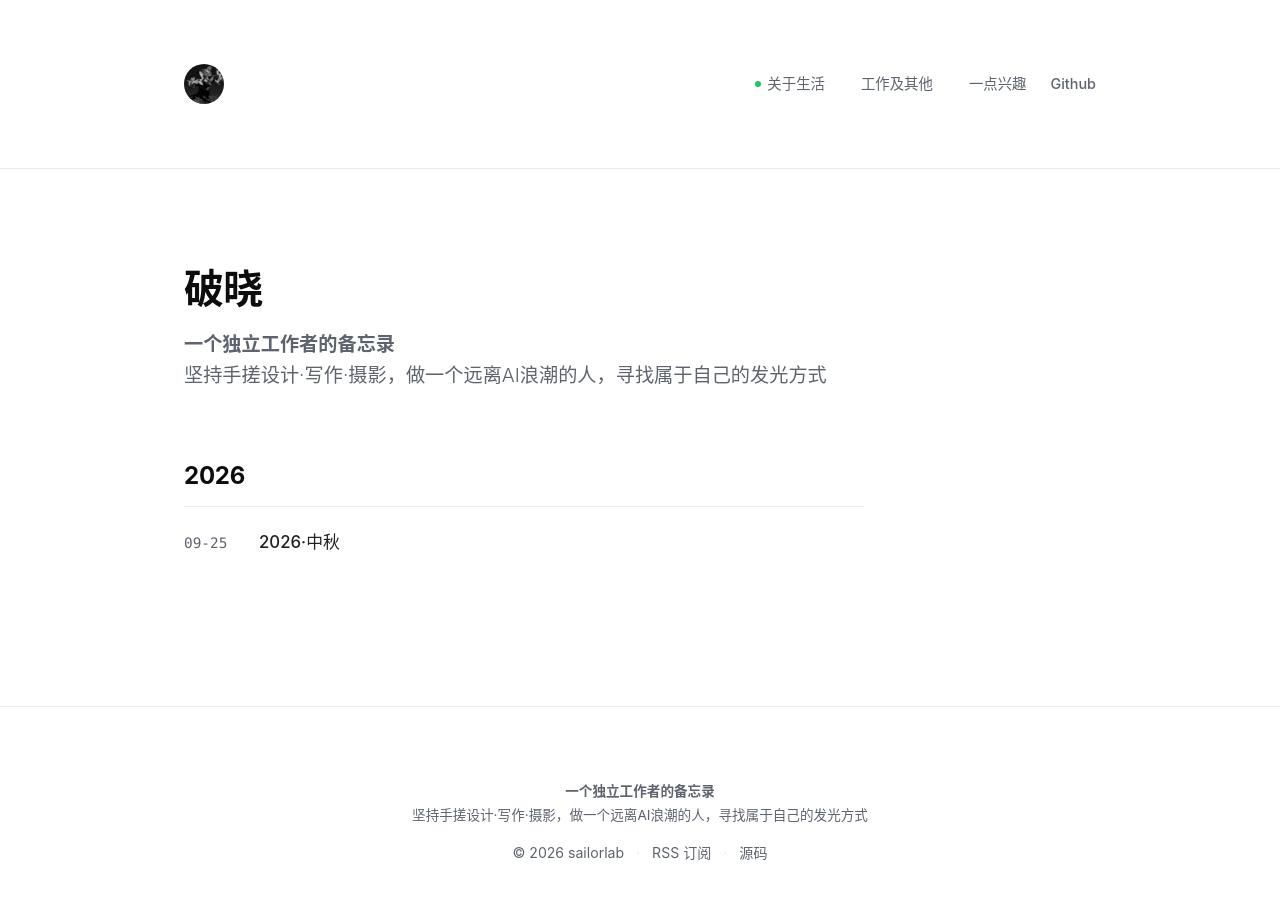
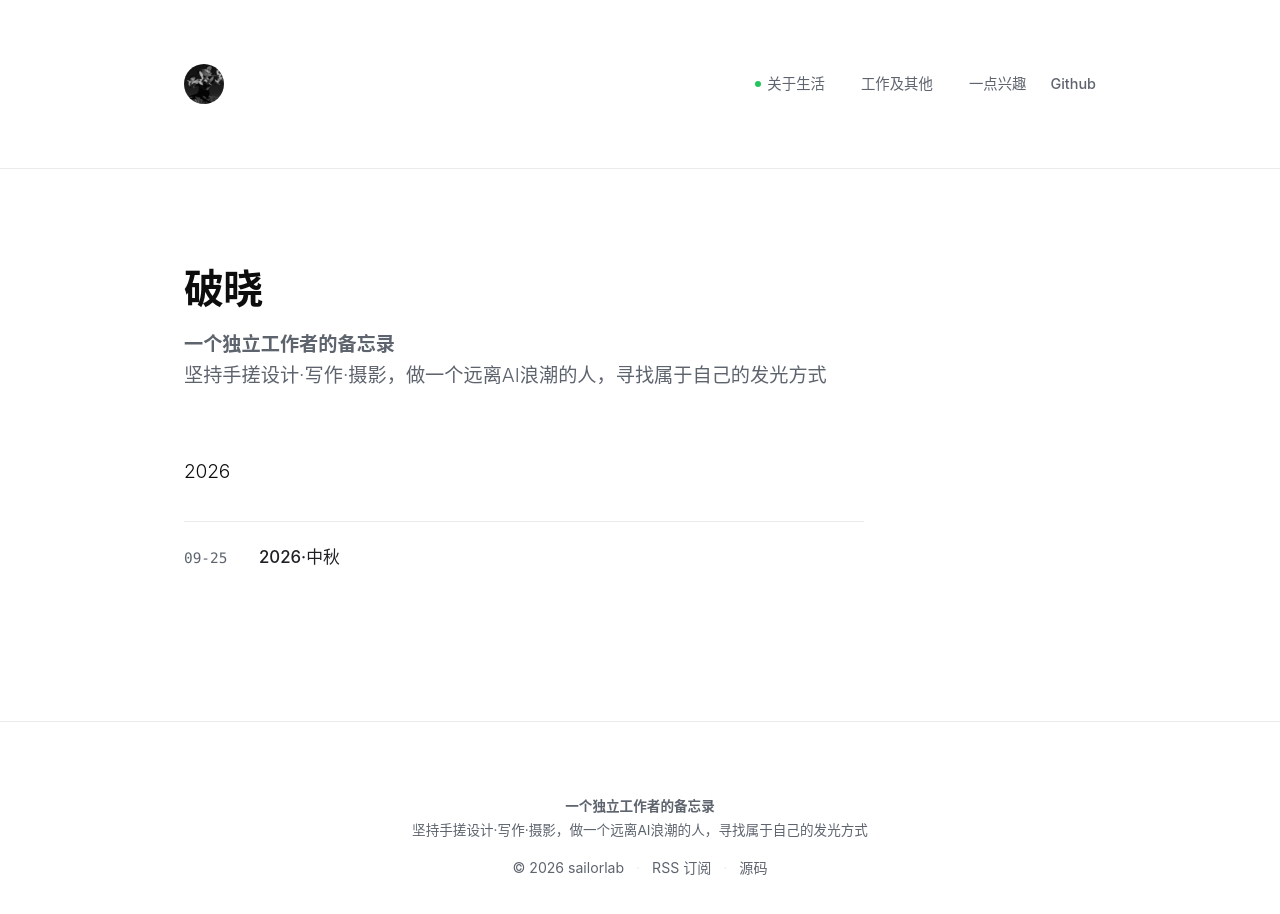
Before and after one commit to sailorlab/blog, a Jekyll site: the page built from index.html, in a window 1280 px wide and 952 px high. Shown: the top 914 px of the window. Built offline with Jekyll 4.4.1, drawn with Linux system fonts in a browser that asks for light colours; the list of posts is cut into pages by our own code.

Commit message:
Update style.scss

```diff
--- a/assets/css/style.scss
+++ b/assets/css/style.scss
@@ -154,12 +154,12 @@ body {
   }
 
   .timeline-year {
-    font-size: 1.5rem;
-    font-weight: 700;
+    font-size: 1.2rem;
+    font-weight: 300;
     color: var(--accent-color);
     margin-bottom: 1.25rem;
     border-bottom: 1px solid var(--border-color);
-    padding-bottom: 0.5rem;
+    padding-bottom: 2rem;
     letter-spacing: -0.01em;
   }
 
```
